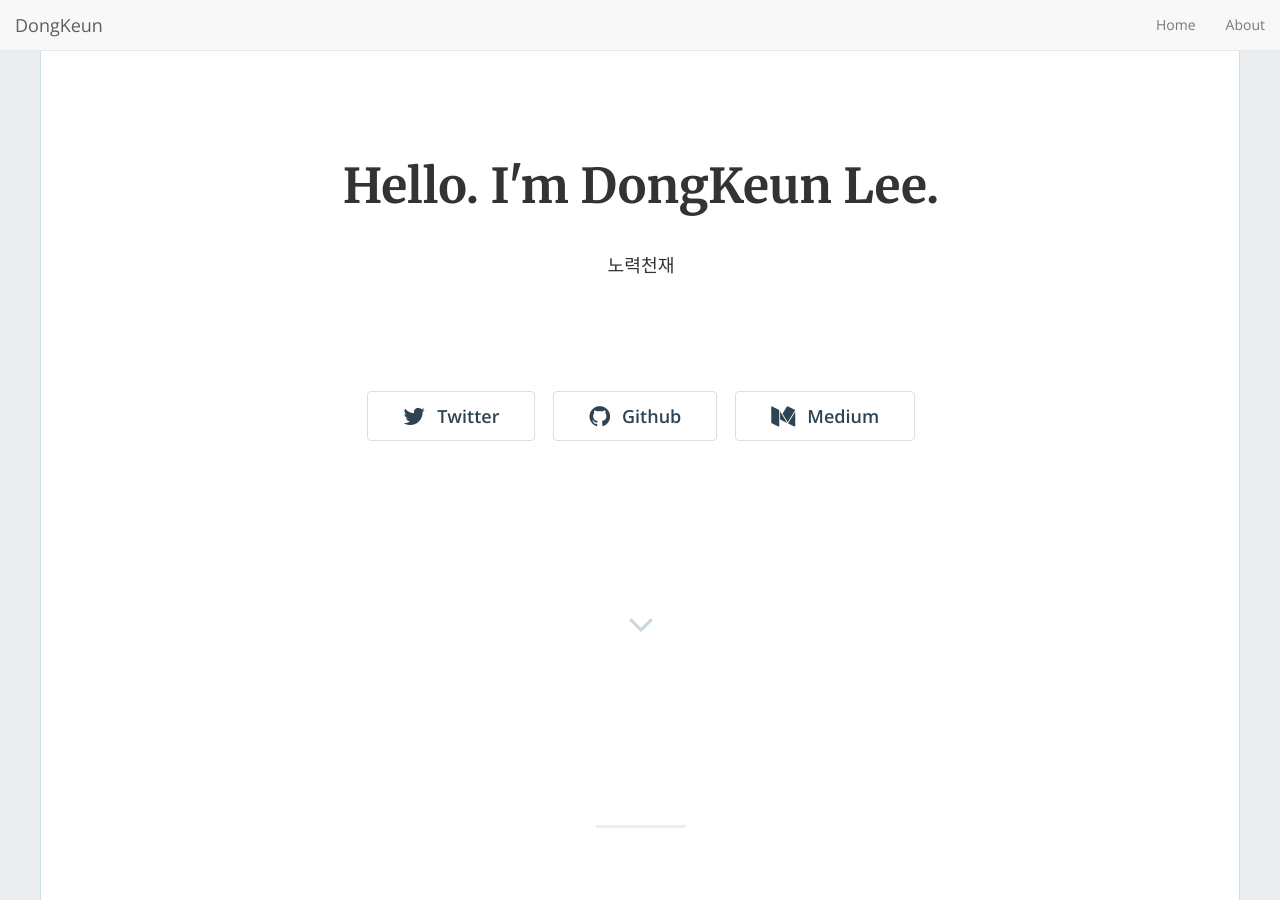
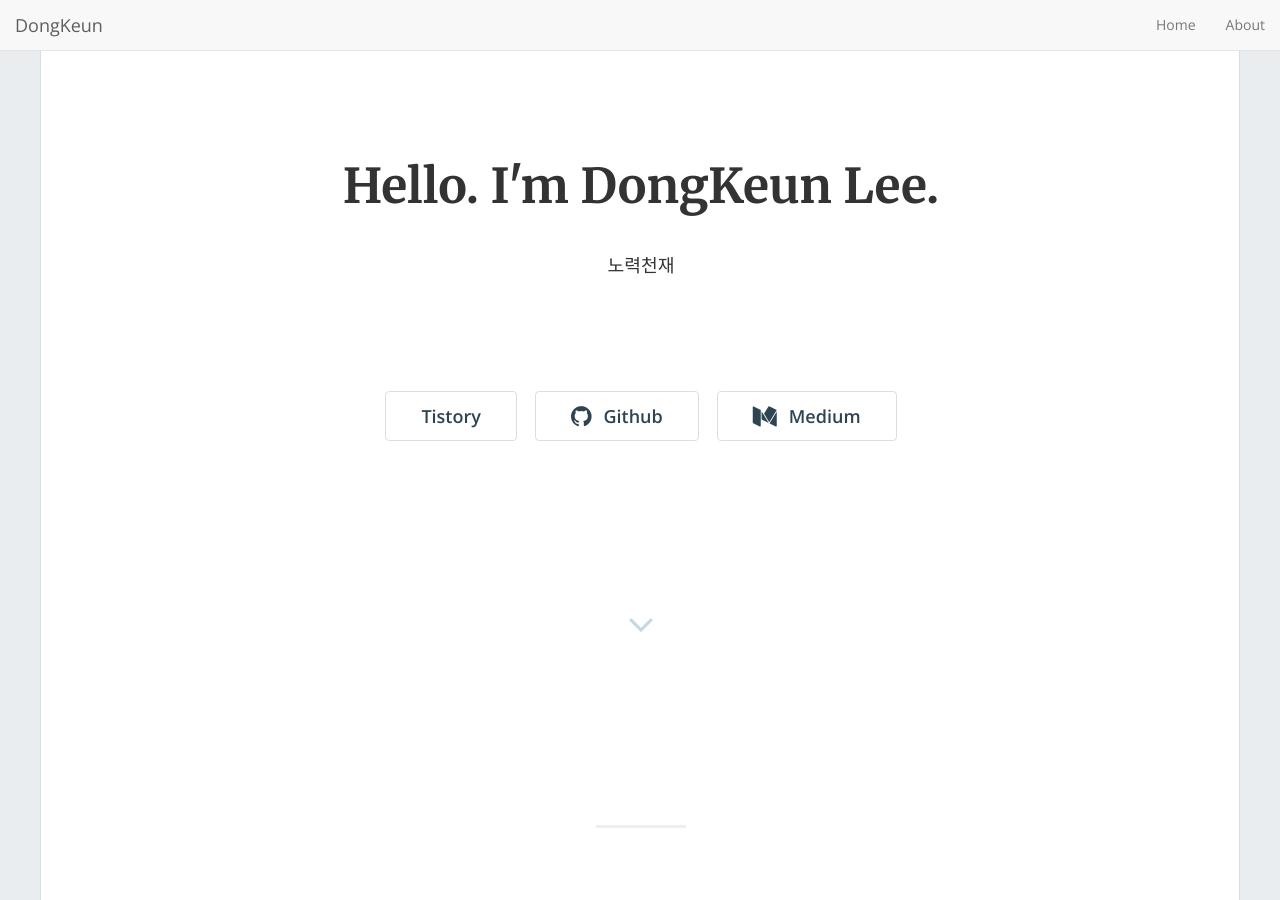
Before and after one commit to DongKeun2/DongKeun2.github.io, a Jekyll site: the page built from index.html, in a window 1280 px wide and 900 px high. Built offline with Jekyll 4.4.1, drawn with Linux system fonts in a browser that asks for light colours; nearby versions of some CDN libraries; the list of posts is cut into pages by our own code.

Commit message:
Add TistoryUrl

```diff
--- a/_config.yml
+++ b/_config.yml
@@ -18,7 +18,7 @@ email: 'ehdrms121@naver.com'
 description: "노력천재"
 baseurl: "" # the subpath of your site, e.g. /blog
 url: "https://dongkeun2.github.io/" # the base hostname & protocol for your site, e.g. https://example.com
-# twitter_username: 'jamigibbs'
+tistory_username: 'dongkeun2'
 github_username: 'DongKeun2'
 # medium_username: 'blog.jamigibbs.com'
 
--- a/_includes/home-hero.html
+++ b/_includes/home-hero.html
@@ -27,8 +27,8 @@
 
           <div class="hero-buttons">
 
-            {% if site.twitter_username != '' %}
-              <a href="https://twitter.com/{{ site.twitter_username }}"><button class="btn btn-default btn-lg"><i class="fa fa-twitter fa-lg"></i>Twitter</button></a>
+            {% if site.tistory_username != '' %}
+              <a href="https://{{ site.tistory_username }}/tistory.com"><button class="btn btn-default btn-lg"><link rel="icon" href="{{ site.url }}/img/tistoryIcon.png">Tistory</button></a>
             {% endif %}
             {% if site.github_username != '' %}
               <a href="https://github.com/{{ site.github_username }}"><button class="btn btn-default btn-lg"><i class="fa fa-github fa-lg"></i>Github</button></a>
```
Also changed, not shown: img/tistoryIcon.png (added).
